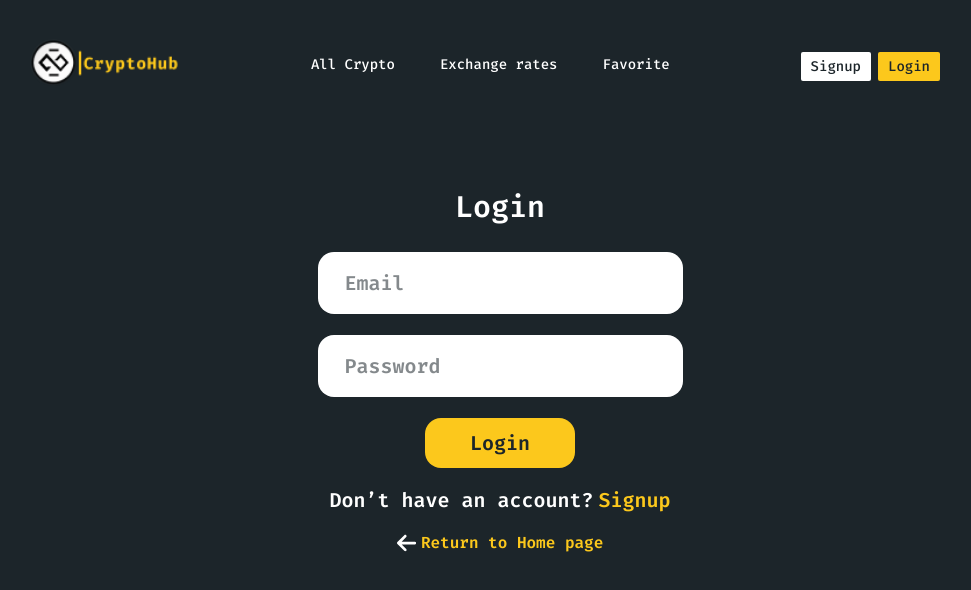
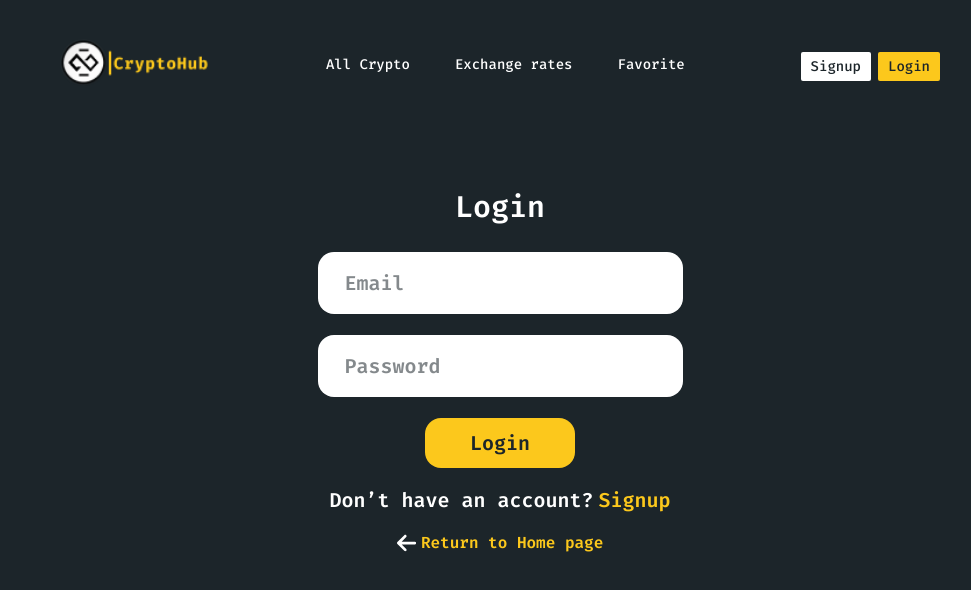
Before and after one commit to VadimSotropa/crypto-hub-front, a React (Create React App) app: page /Login in a window 1280 px wide. Shown: the top 590 px of the page, without its empty margins (140-1111 px from the left). Built offline with nearby package versions, Linux system fonts and the light colour scheme.

Commit message:
logo picture style update

```diff
--- a/package.json
+++ b/package.json
@@ -48,7 +48,7 @@
     "https-browserify": "^1.0.0"
   },
   "engines": {
-    "npm": "9.4.1",
+    "npm": "9.6.1",
     "node": "16.18.0"
   }
 }
--- a/src/styles/navbar.css
+++ b/src/styles/navbar.css
@@ -252,7 +252,7 @@
   .image-logo{
     height: auto;
     width: 150px;
-   margin-left: -30px;
+
 
   }
 
@@ -458,7 +458,7 @@
 
   .image-logo{
     width: 150px;
-   margin-left: -30px;
+
 
   }
 
@@ -586,7 +586,7 @@ body{
 
 .image-logo{
   width: 150px;
- margin-left: -30px;
+
 
 }
 
@@ -711,7 +711,7 @@ text-decoration: none;
   }
   .image-logo{
     width: 200px;
-   margin-left: -40px;
+
 
   }
   .link{
```
